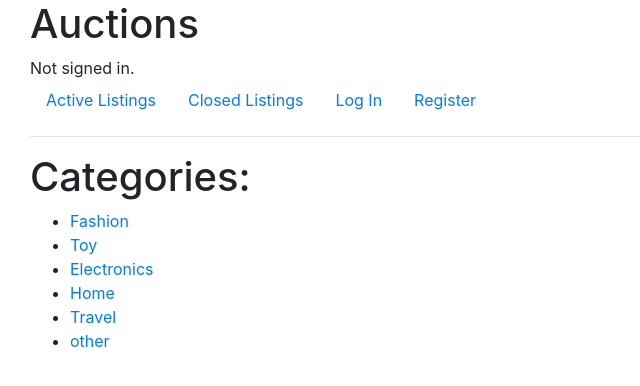
After one commit to Abdullah-Shaikh01/Commerce, a Django app: page /categories in a window 1280 px wide. The commit adds this page. Shown: the top 386 px of the page, without its empty margins (0-640 px from the left). Run offline with Django 3.2, Linux system fonts and the light colour scheme; some libraries are stand-ins or nearby versions.

Commit message:
add all features only styling is remaining

```diff
--- /dev/null
+++ b/auctions/templates/auctions/categories.html
@@ -0,0 +1,10 @@
+{% extends "auctions/layout.html" %}
+
+{% block body %}
+    <h1>Categories:</h1>
+    <ul>
+        {% for choice in choices %}
+            <li><a href="{% url 'filter_category' choice %}">{{ choice }}</a></li>
+        {% endfor %}
+    </ul>
+{% endblock %}
--- a/auctions/templates/auctions/layout.html
+++ b/auctions/templates/auctions/layout.html
@@ -20,9 +20,15 @@
             <li class="nav-item">
                 <a class="nav-link" href="{% url 'index' %}">Active Listings</a>
             </li>
+            <li class="nav-item">
+                <a class="nav-link" href="{% url 'close_index' %}">Closed Listings</a>
+            </li>
             {% if user.is_authenticated %}
                 <li class="nav-item">
                     <a class="nav-link" href="{% url 'watchlist' %}">Watchlist</a>
+                </li>
+                <li class="nav-item">
+                    <a class="nav-link" href="{% url 'categories' %}">Categories</a>
                 </li>
                 <li class="nav-item">
                     <a class="nav-link" href="{% url 'listing'%}">Create Listing</a>
--- a/auctions/urls.py
+++ b/auctions/urls.py
@@ -13,6 +13,9 @@ urlpatterns = [
     path("comment", views.comment, name="comment"),
     path("add_watchlist", views.add_watchlist, name="add_watchlist"),
     path("remove_watchlist", views.rem_watchlist, name="remove_watchlist"),
-    path("watchlist", views.watchlist, name="watchlist")
-
+    path("watchlist", views.watchlist, name="watchlist"),
+    path("close", views.close, name="close"),
+    path("closed_listings", views.closed, name="close_index"),
+    path("categories", views.categories, name="categories"),
+    path("category/<str:choice>", views.filter_category, name="filter_category")
 ]
--- a/auctions/views.py
+++ b/auctions/views.py
@@ -12,7 +12,14 @@ from .models import User, Listing, Bid, Comment
 
 def index(request):
     return render(request, "auctions/index.html", {
-        "items": Listing.objects.all(),
+        "items": Listing.objects.filter(open=True),
+        "watchlist": False
+    })
+
+
+def closed(request):
+    return render(request, "auctions/index.html", {
+        "items": Listing.objects.filter(open=False),
         "watchlist": False
     })
 
@@ -107,11 +114,15 @@ def listing(request):
     })
 
 
+@login_required
 def item(request, item_id, message=None):
     item_details = Listing.objects.get(id=item_id)
     user = User.objects.get(id=request.user.id)
+    owner = item_details.owner == user
     bids = item_details.bid.all()
     highest_bid = bids.last()
+    if not item_details.open:
+        winner = user == highest_bid.user_id
     comments = item_details.item_comment.all()
     watch_list = user.watchlist.all()
     watchlisted = item_details in watch_list
@@ -124,7 +135,9 @@ def item(request, item_id, message=None):
         "comments": comments,
         "highest_bid": highest_bid,
         "message": message,
-        "watchlisted": watchlisted
+        "watchlisted": watchlisted,
+        "owner": owner,
+        "winner": winner
     })
 
 
@@ -141,9 +154,7 @@ def bid(request):
             curr_bid.save()
             return item(request, thing_id)
         else:
-            # return HttpResponse("Your bid should be greater than the current highest bid")
-            messages.error(request, "Your bid should be greater than the current highest bid")
-            return item(request, thing_id, message="Your bid should be greater than the current highest bid!!!")
+            return item(request, thing_id, message=f"Your bid should be greater than the current highest bid which is ${curr_price}!!!")
 
 
 @login_required
@@ -183,3 +194,26 @@ def watchlist(request):
         "items": user.watchlist.all(),
         "watchlist": True
     })
+
+
+def close(request):
+    if request.method == "POST":
+        item_id = request.POST['listing']
+        thing = Listing.objects.get(id=item_id)
+        thing.open = False
+        thing.save()
+        return item(request, item_id)
+
+
+def categories(request):
+    choices = ['Fashion', 'Toy', 'Electronics', 'Home', 'Travel', 'other']
+    return render(request, "auctions/categories.html", {
+        "choices": choices
+    })
+
+
+def filter_category(request, choice):
+    return render(request, "auctions/index.html", {
+        "items": Listing.objects.filter(category=choice),
+        "watchlist": False
+    })
```
Also changed, not shown: auctions/templates/auctions/details.html (+14 -0 lines), db.sqlite3.
